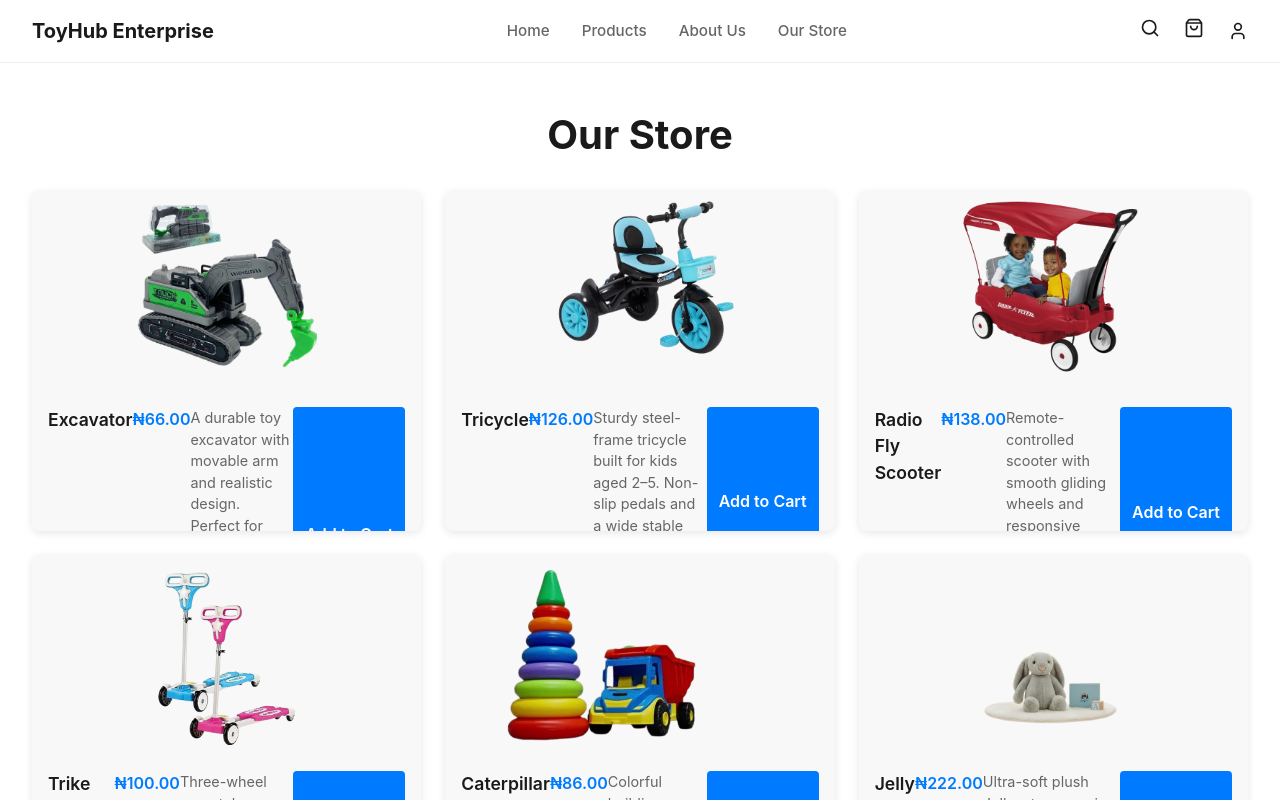
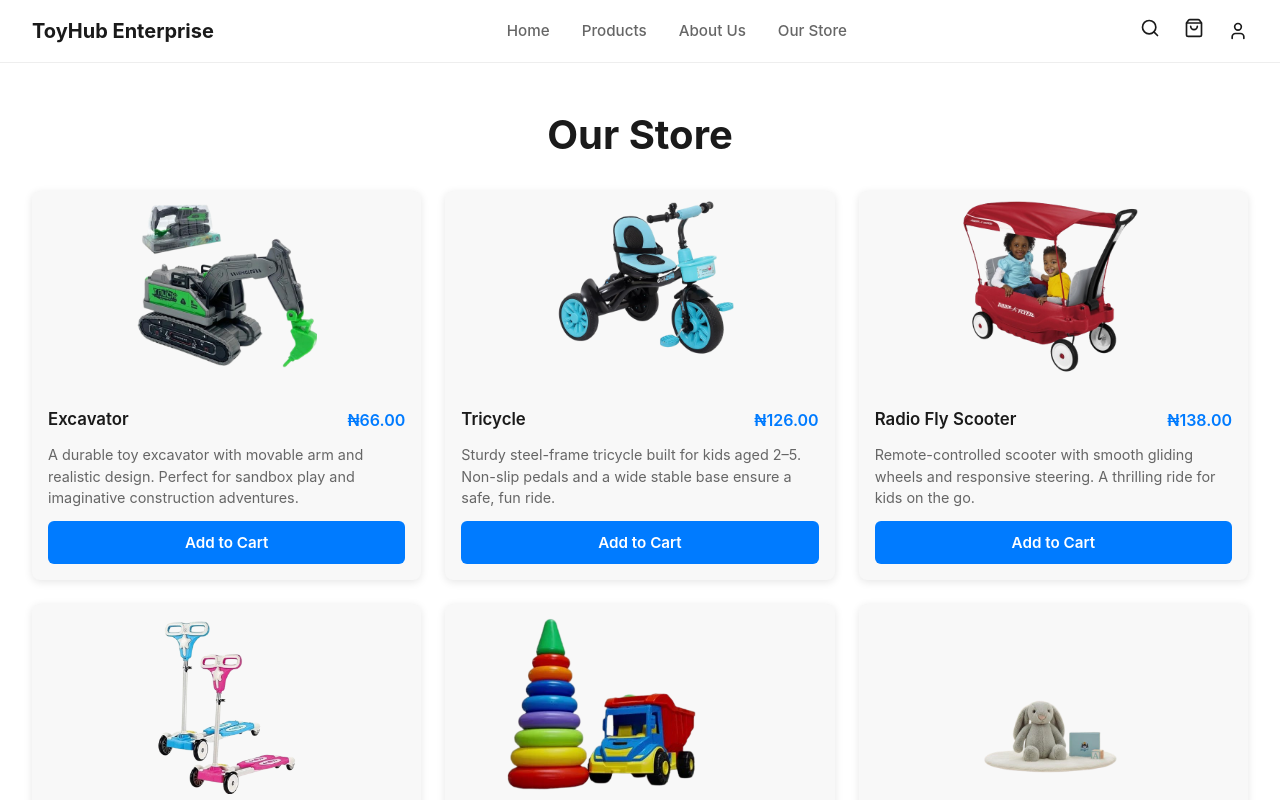
Before and after one commit to Chifrica/TheToyHub, a React (Vite) app: page /stores in a window 1280 px wide. Shown: the top 800 px of the page. Built offline with nearby package versions, Linux system fonts and the light colour scheme.

Commit message:
refactored the styles of the stores

```diff
--- a/src/screens/stores/index.tsx
+++ b/src/screens/stores/index.tsx
@@ -89,15 +89,24 @@
               <img src={product.img} alt={product.name} />
             </div>
             <div className="product-info">
-              <span className="product-name">{product.name}</span>
-              <span className="product-price">{product.price}</span>
+
+              {/* Row 1 */}
+              <div className="product-top">
+                <span className="product-name">{product.name}</span>
+                <span className="product-price">{product.price}</span>
+              </div>
+
+              {/* Row 2 */}
               <p className="product-description">{product.description}</p>
+
+              {/* Row 3 */}
               <button
                 className="add-to-cart-btn"
                 onClick={() => addToCart(product)}
               >
                 Add to Cart
               </button>
+
             </div>
           </div>
         ))}
--- a/src/screens/stores/styles.css
+++ b/src/screens/stores/styles.css
@@ -22,6 +22,7 @@
     overflow: hidden;
     box-shadow: 0 2px 8px rgba(0, 0, 0, 0.1);
     transition: transform 0.2s ease, box-shadow 0.2s ease;
+    height: auto;
 }
 
 .product-card:hover {
@@ -46,41 +47,55 @@
     transform: scale(1.05);
 }
 
+/* Product Info Layout */
+
 .product-info {
     padding: 1rem;
     text-align: left;
+    display: flex;
+    flex-direction: column;
+    gap: 0.75rem;
+}
+
+/* Row 1: Name + Price */
+
+.product-top {
+    display: flex;
+    justify-content: space-between;
+    align-items: center;
 }
 
 .product-name {
-    font-size: 1.1rem;
+    font-size: 1.05rem;
     font-weight: 600;
-    margin-bottom: 0.5rem;
-    display: block;
 }
 
 .product-price {
     font-size: 1rem;
     color: #007bff;
     font-weight: 600;
-    margin-bottom: 0.5rem;
-    display: block;
 }
+
+/* Description */
 
 .product-description {
     font-size: 0.9rem;
     color: #666;
-    margin-bottom: 1rem;
+    line-height: 1.5;
 }
 
+/* Button */
+
 .add-to-cart-btn {
+    margin-top: auto; /* pushes button to bottom */
     width: 100%;
     padding: 0.75rem;
     background: #007bff;
     color: white;
     border: none;
-    border-radius: 4px;
+    border-radius: 6px;
     cursor: pointer;
-    font-size: 1rem;
+    font-size: 0.95rem;
     transition: background 0.2s ease;
 }
 
```
